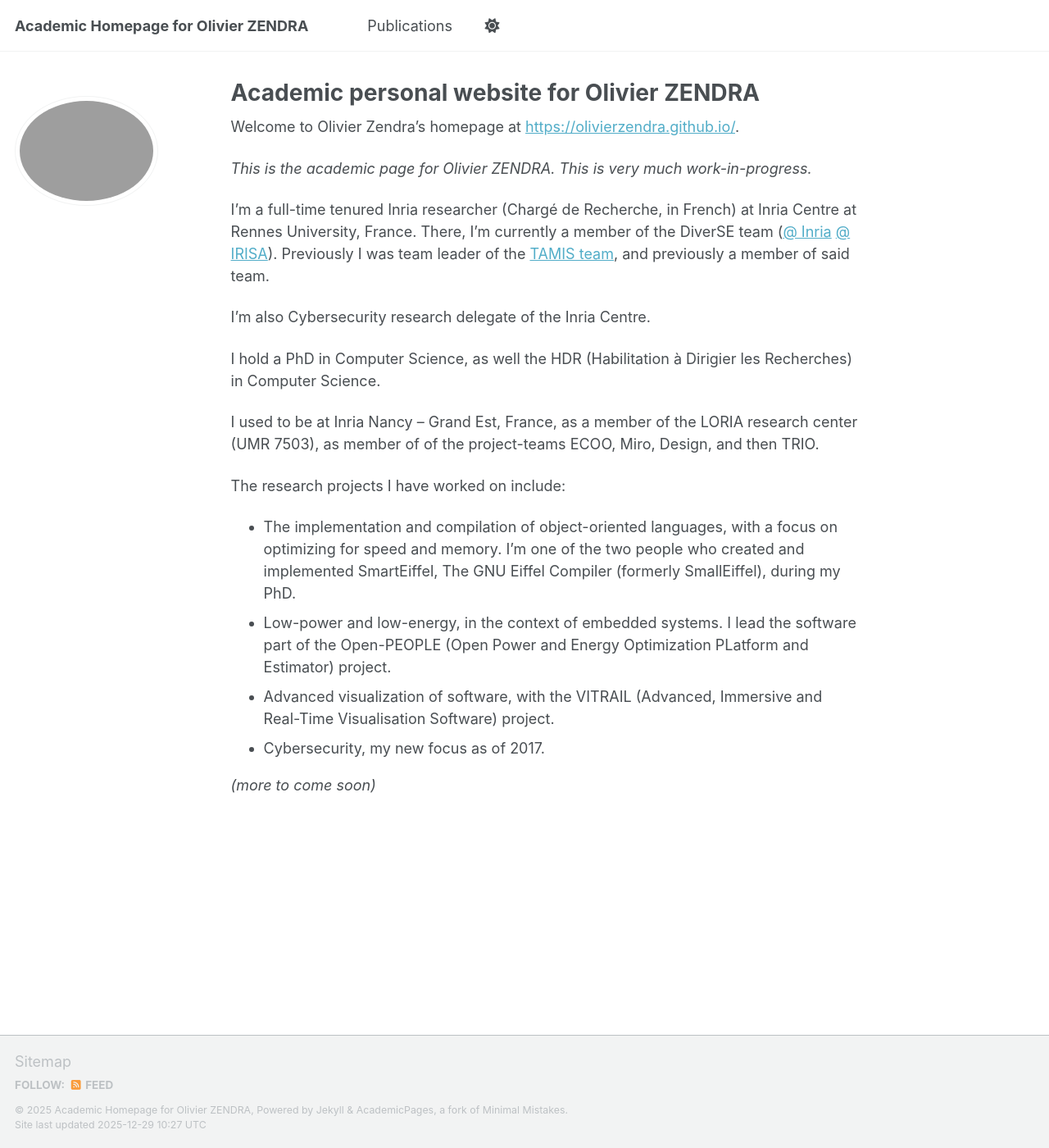
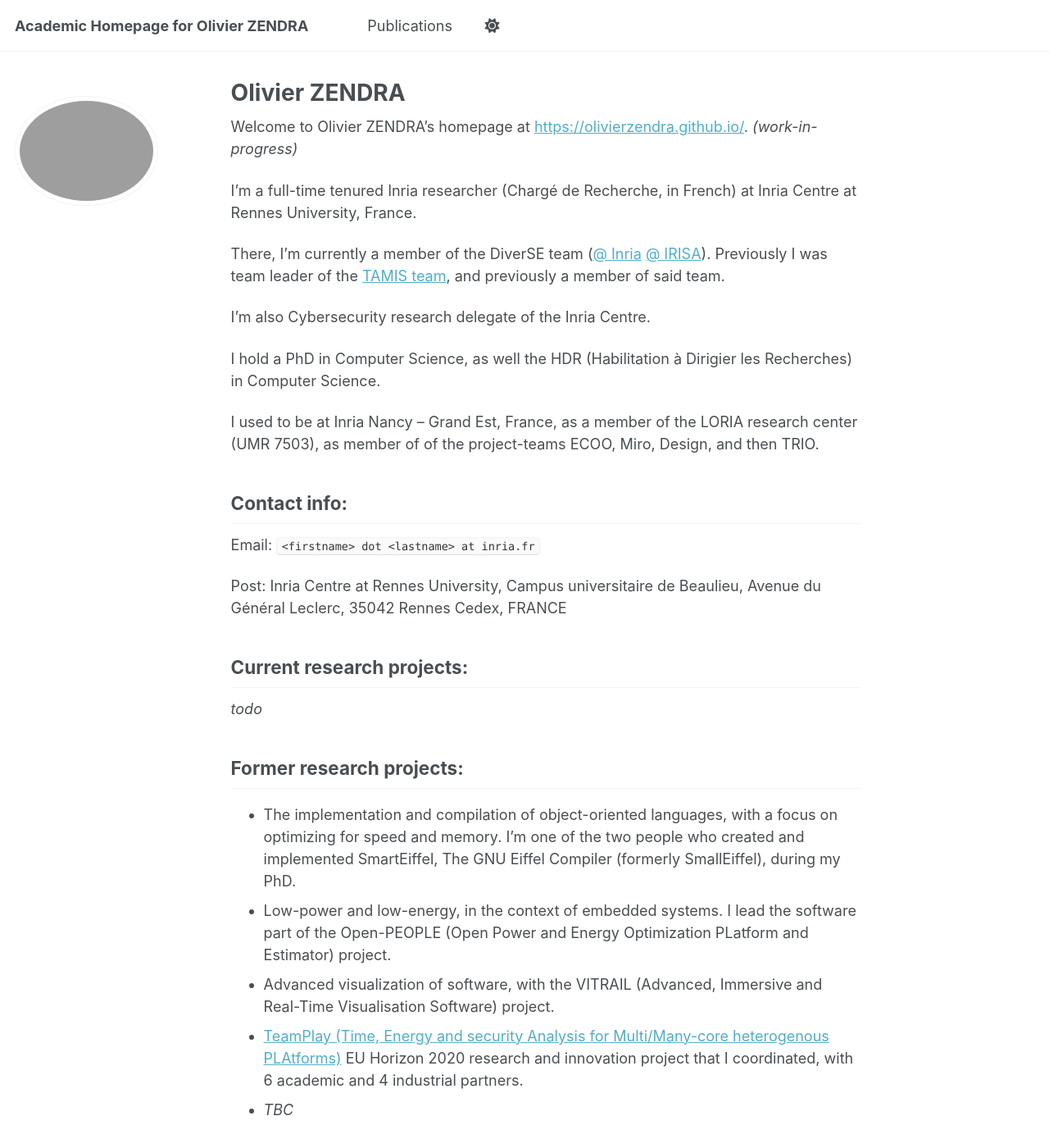
Before and after one commit to OlivierZendra/OlivierZendra.github.io, a Jekyll site: the page built from _pages/about.md, in a window 1280 px wide and 1400 px high. Shown: the whole window at 82% size. Built offline with Jekyll 4.4.1, drawn with Linux system fonts in a browser that asks for light colours; a script bundle is joined from its source files by our own code; library files that are not in the unit come from our copies; some of the changed text lies outside the part shown.

Commit message:
Update about.md

```diff
--- a/_pages/about.md
+++ b/_pages/about.md
@@ -1,17 +1,17 @@
 ---
 permalink: /
-title: "Academic personal website for Olivier ZENDRA"
+title: "Olivier ZENDRA"
 author_profile: true
 redirect_from:
   - /about/
   - /about.html
 ---
 
-Welcome to Olivier Zendra’s homepage at [https://olivierzendra.github.io/](https://olivierzendra.github.io/).
-
-*This is the academic page for Olivier ZENDRA. This is very much work-in-progress.*
+Welcome to Olivier ZENDRA’s homepage at [https://olivierzendra.github.io/](https://olivierzendra.github.io/).
+*(work-in-progress)*
 
 I’m a full-time tenured Inria researcher (Chargé de Recherche, in French) at Inria Centre at Rennes University, France.
+
 There, I’m currently a member of the DiverSE team ([@ Inria](https://www.inria.fr/fr/diverse) [@ IRISA](https://www.irisa.fr/equipes/diverse)).
 Previously I was team leader of the [TAMIS team](https://www.inria.fr/en/teams/tamis), and previously a member of said team.
 
@@ -21,10 +21,31 @@ I hold a PhD in Computer Science, as well the HDR (Habilitation à Dirigier les
 
 I used to be at Inria Nancy – Grand Est, France, as a member of the LORIA research center (UMR 7503), as member of of the project-teams ECOO, Miro, Design, and then TRIO.
 
-The research projects I have worked on include:
+## Contact info: ##
+Email: `<firstname> dot <lastname> at inria.fr`
+
+Post:
+Inria Centre at Rennes University,
+Campus universitaire de Beaulieu,
+Avenue du Général Leclerc,
+35042 Rennes Cedex, FRANCE
+
+## Current research projects: ##
+*todo*
+
+## Former research projects: ##
 - The implementation and compilation of object-oriented languages, with a focus on optimizing for speed and memory. I’m one of the two people who created and implemented SmartEiffel, The GNU Eiffel Compiler (formerly SmallEiffel), during my PhD.
 - Low-power and low-energy, in the context of embedded systems. I lead the software part of the Open-PEOPLE (Open Power and Energy Optimization PLatform and Estimator) project.
 - Advanced visualization of software, with the VITRAIL (Advanced, Immersive and Real-Time Visualisation Software) project.
-- Cybersecurity, my new focus as of 2017.
+- [TeamPlay (Time, Energy and security Analysis for Multi/Many-core heterogenous PLAtforms)](https://www.teamplay-h2020.eu/index.html) EU Horizon 2020 research and innovation project that I coordinated, with 6 academic and 4 industrial partners.
+- *TBC*
 
-*(more to come soon)*
+## Supervisions / advising: ##
+- Valère BILLAUD (PhD student)
+- Malvin CHEVALLIER (PhD student)
+- Lise LAHOCHE (PhD student)
+- Camille MOLINIER (PhD student)
+- Alan PRADO (computer engineer)
+
+## Alumni: ##
+*todo*
```
